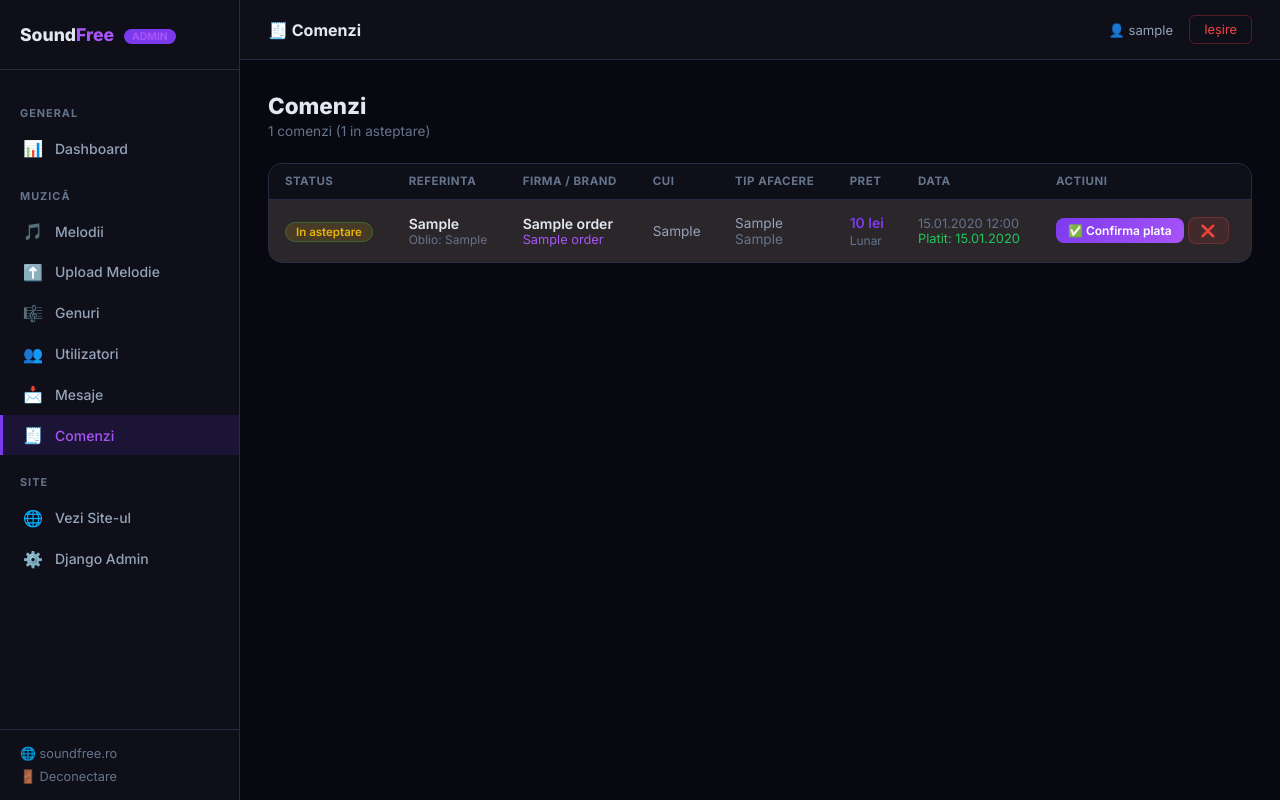
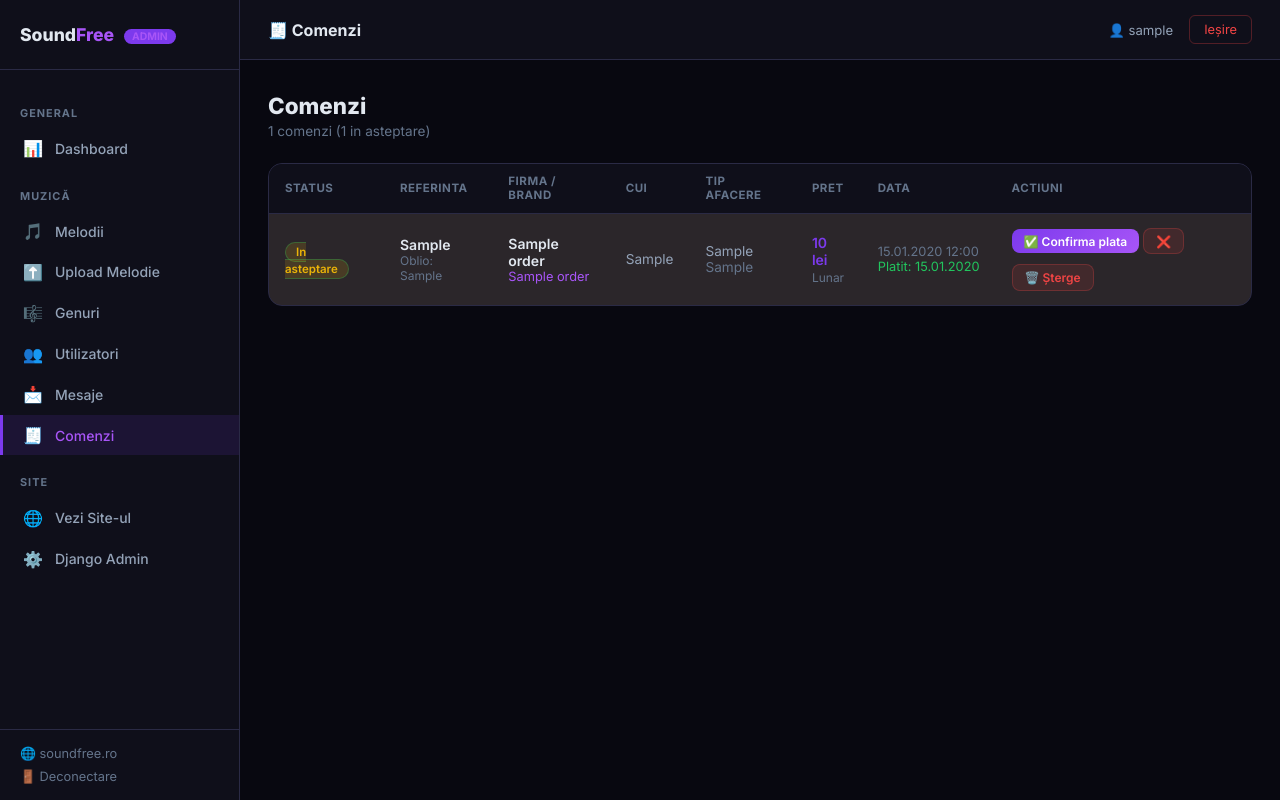
Before and after one commit to SoundFree23/soundfree, a Django app: page /backend/orders/ in a window 1280 px wide. Run offline with Django 5.2, Linux system fonts and the light colour scheme; a user stored in the database is signed in; tables that the repository leaves empty hold one stand-in row (values such as "Sample post"); parts of the project's set-up code (start-up, migrations or seed data) failed here and were passed over.

Commit message:
Add delete button for orders

```diff
--- a/music/views.py
+++ b/music/views.py
@@ -706,6 +706,9 @@ def backend_orders(request):
         elif action == 'cancel' and order_id:
             Order.objects.filter(id=order_id, status='pending').update(status='cancelled')
 
+        elif action == 'delete' and order_id:
+            Order.objects.filter(id=order_id).delete()
+
         return redirect('music:backend_orders')
 
     orders = Order.objects.all()
--- a/templates/backend/orders.html
+++ b/templates/backend/orders.html
@@ -70,6 +70,13 @@
             {% else %}
               <span style="color:var(--text3);font-size:0.8rem;">Anulata</span>
             {% endif %}
+            <form method="post" style="display:inline;margin-top:0.25rem;">
+              {% csrf_token %}
+              <input type="hidden" name="order_id" value="{{ order.id }}">
+              <button type="submit" name="action" value="delete" class="btn btn-danger btn-sm" title="Sterge comanda" onclick="return confirm('Ești sigur că vrei să ștergi comanda {{ order.reference }}?\n\nAceastă acțiune este permanentă!')">
+                🗑️ Șterge
+              </button>
+            </form>
           </div>
         </td>
       </tr>
```
